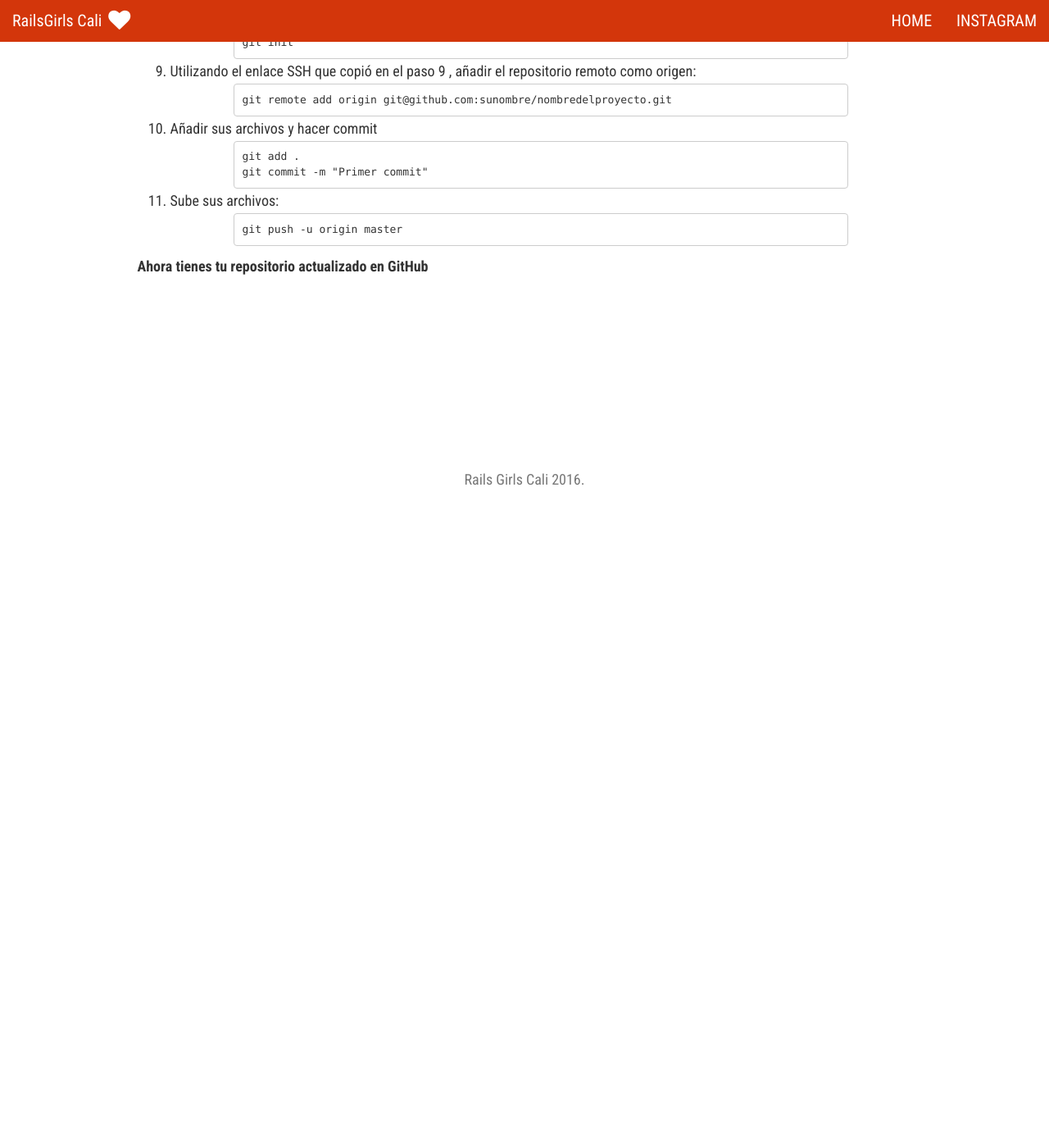
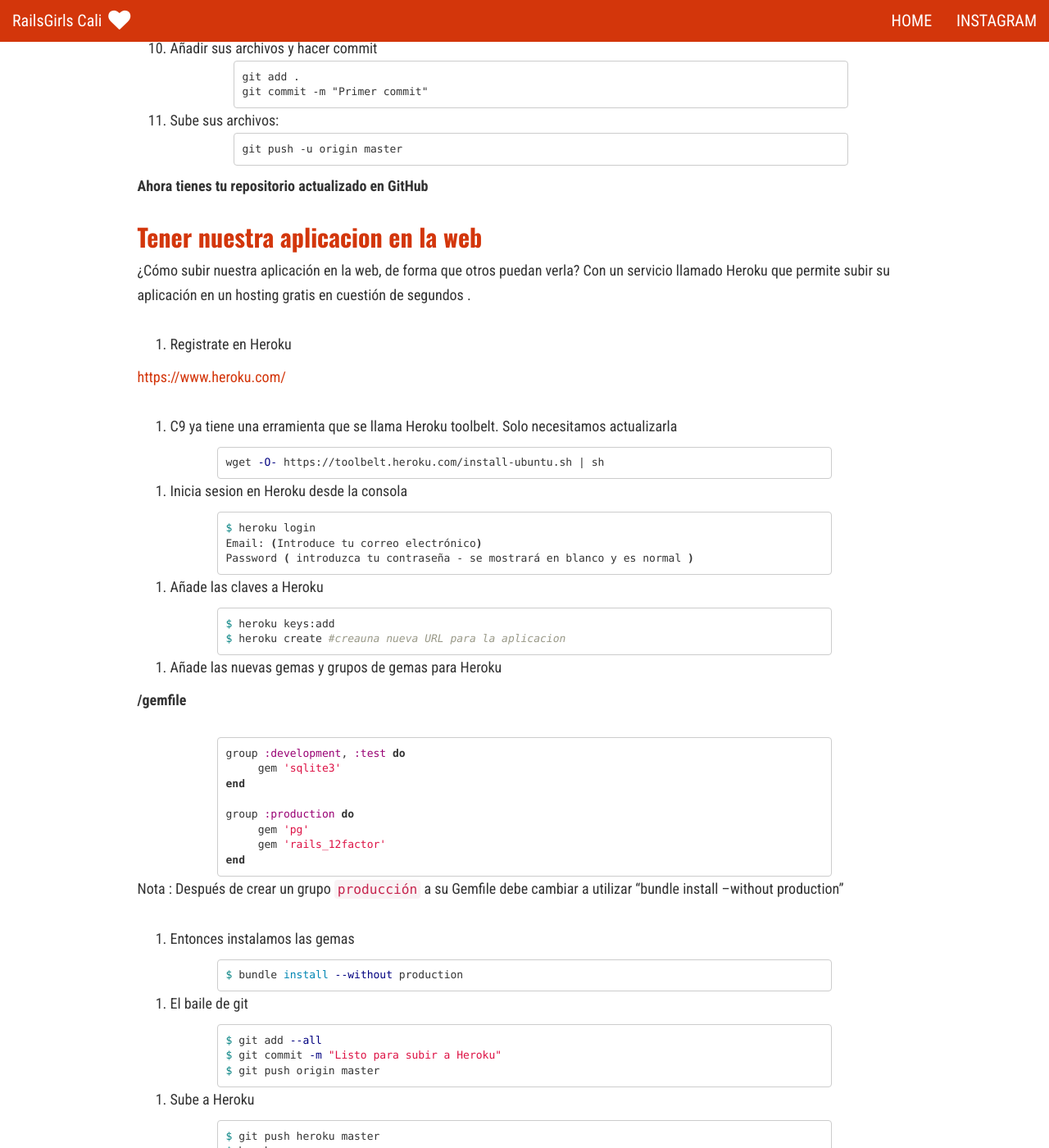
Before and after one commit to railsgirls-cali/railsgirls-cali.github.io, a Jekyll site: the page built from _pages/instagram.md, in a window 1280 px wide and 1400 px high, scrolled down 32369 px. Shown: the whole window at 82% size. Built offline with Jekyll 4.4.1, drawn with Linux system fonts in a browser that asks for light colours; nearby versions of some CDN libraries; Markdown is read by kramdown in place of the engine named in the settings; before the commit the page ends 32999 px from its top, so only the background shows below that; some of the changed text lies outside the part shown.

Commit message:
Add heroku set up and push

````diff
--- a/_pages/instagram.md
+++ b/_pages/instagram.md
@@ -1614,7 +1614,6 @@ Y reemplaza con
   justify-content: center;
 }
 
-
 .form-wrapper {
   width: 60%;
   margin: 20px auto;
@@ -1635,16 +1634,12 @@ Y reemplaza con
 Ahora veremos en sequencia los pasos necesarios para subir su primer proyecto a la plataforma Github.
 
 1. En la parte superior derecha de tu espacio de trabajo en C9 click en tu foto para abrir el panel de configuracion y click en `Dashboard`.
-```
-https://c9.io/account/ssh
-```
+[https://c9.io/account/ssh](https://c9.io/account/ssh)
 2. Click en el circulo arriba que tiene un engranage y despues en el menu lateral que dice `SSH keys`
 3. Copia todas las lineas que empezan por `ssh-rsa...`
 4. Crea una cuenta en GitHub [https://github.com](https://github.com)
 7. Entra en [https://github.com/settings/profile](tu perfil de usuario) y haga click en `SSH and GPG keys`.
-```
-https://github.com/settings/ssh
-```
+[https://github.com/settings/ssh](https://github.com/settings/ssh)
 8. click “Add SSH Key”. Introduzca el título " C9 " , pegue la clave SSH en el cuadro "key" , y haga clic en "Add key".
 9. Crear un repositorio nuevo vacío para su nuevo proyecto. Desde su repositorio , copie el enlace SSH . Por defecto GitHub muestra el enlace HTTPS , tendrá que cambiarlo a ssh primero! Se verá algo como:
 ```
@@ -1669,3 +1664,71 @@ git push -u origin master
 ```
 
 **Ahora tienes tu repositorio actualizado en GitHub**
+
+## Tener nuestra aplicacion en la web
+
+¿Cómo subir nuestra aplicación en la web, de forma que otros puedan verla? Con un servicio llamado Heroku que permite subir su aplicación en un hosting gratis en cuestión de segundos .
+
+1. Registrate en Heroku
+
+[https://www.heroku.com/](https://www.heroku.com/)
+
+2. C9 ya tiene una erramienta que se llama Heroku toolbelt. Solo necesitamos actualizarla
+
+```bash
+wget -O- https://toolbelt.heroku.com/install-ubuntu.sh | sh
+```
+
+3. Inicia sesion en Heroku desde la consola
+
+```bash
+$ heroku login
+Email: (Introduce tu correo electrónico)
+Password ( introduzca tu contraseña - se mostrará en blanco y es normal )
+```
+
+4. Añade las claves a Heroku
+
+```bash
+$ heroku keys:add
+$ heroku create #creauna nueva URL para la aplicacion
+```
+
+5. Añade las nuevas gemas y grupos de gemas para Heroku
+
+**/gemfile**
+
+```ruby
+group :development, :test do
+     gem 'sqlite3'
+end
+
+group :production do
+     gem 'pg'
+     gem 'rails_12factor'
+end
+```
+
+Nota : Después de crear un grupo `producción` a su Gemfile debe cambiar a utilizar "bundle install --without production"
+
+6. Entonces instalamos las gemas
+
+```bash
+$ bundle install --without production
+```
+
+7. El baile de git
+
+```bash
+$ git add --all
+$ git commit -m "Listo para subir a Heroku"
+$ git push origin master
+```
+
+8. Sube a Heroku
+
+```bash
+$ git push heroku master
+$ heroku open
+$ heroku rename instagram #Reemplaza "instagram" con el nombre de su proyecto
+```
````
